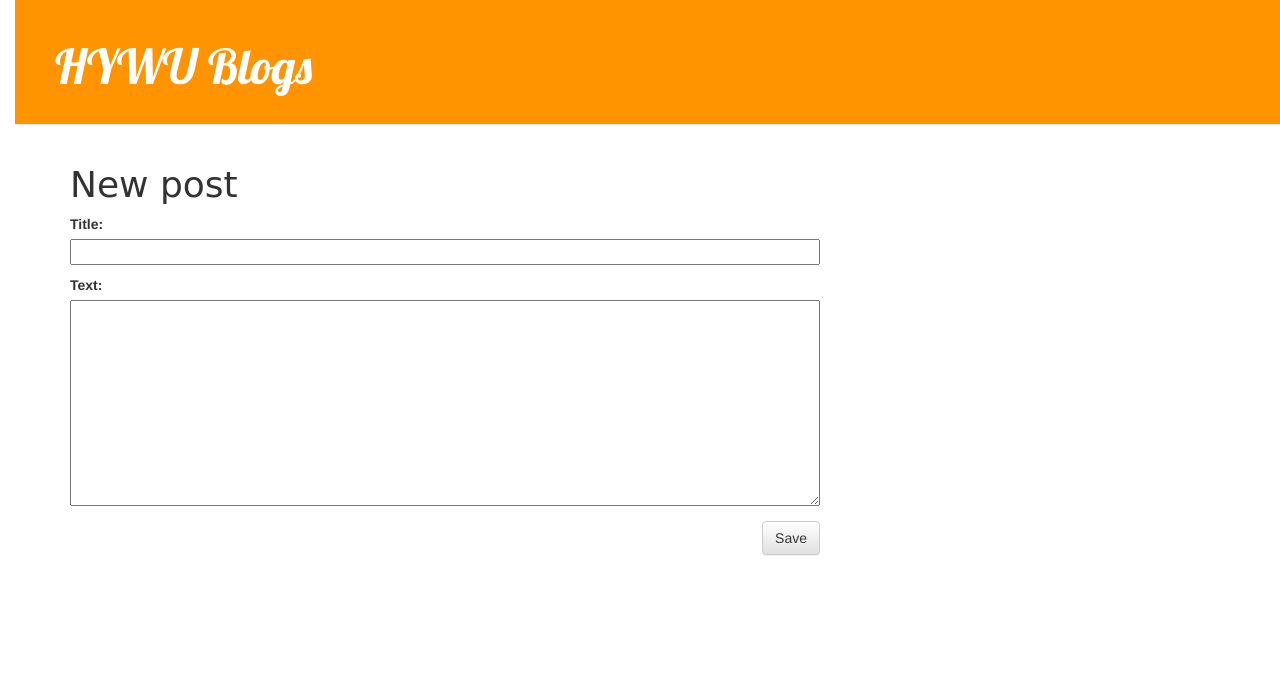
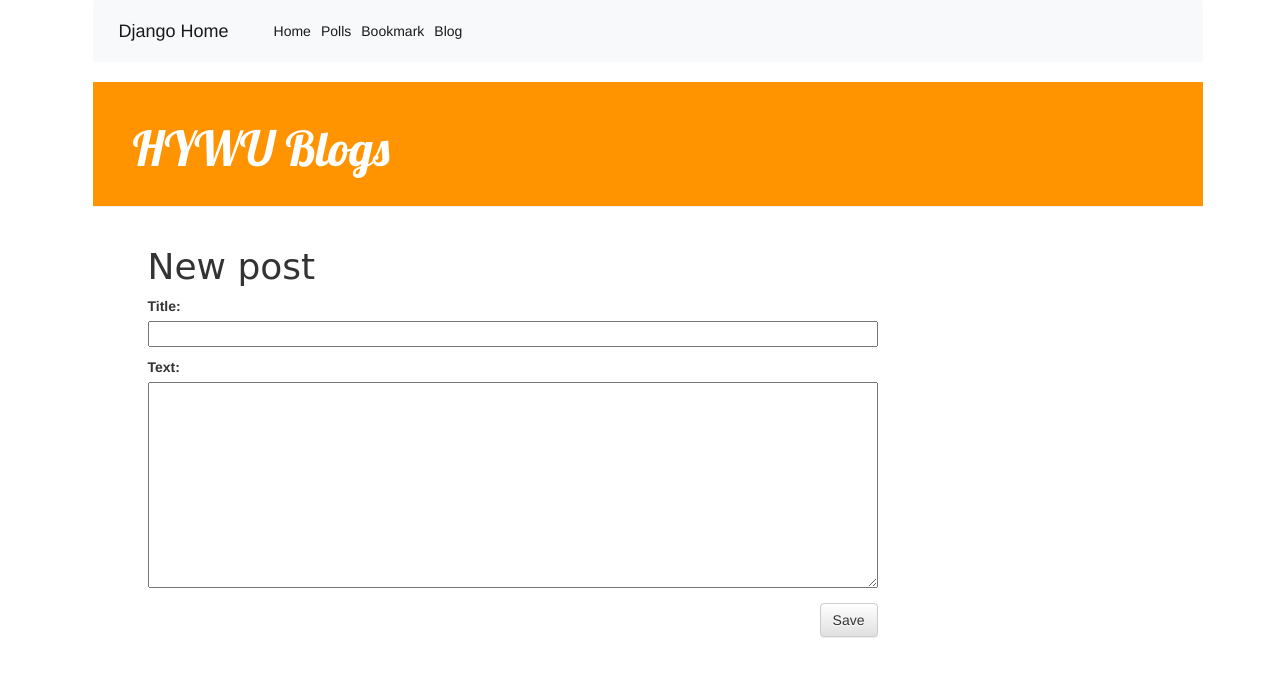
Before and after one commit to ycrp01/django_project, a Django app: page /blog/post/new/ in a window 1280 px wide. Shown: the top 677 px of the page. Run offline with Django 3.2, Linux system fonts and the light colour scheme; parts of the project's set-up code (start-up, migrations or seed data) failed here and were passed over; some libraries are stand-ins or nearby versions; some web fonts are replaced.

Commit message:
Django Project

```diff
--- a/blog/templates/blog/base.html
+++ b/blog/templates/blog/base.html
@@ -2,6 +2,10 @@
 <html lang="en">
 {% load static %}
 <head>
+    <link rel="stylesheet" href="https://cdn.jsdelivr.net/npm/bootstrap@4.5.3/dist/css/bootstrap.min.css" integrity="sha384-TX8t27EcRE3e/ihU7zmQxVncDAy5uIKz4rEkgIXeMed4M0jlfIDPvg6uqKI2xXr2" crossorigin="anonymous">
+    <script src="https://code.jquery.com/jquery-3.5.1.slim.min.js" integrity="sha384-DfXdz2htPH0lsSSs5nCTpuj/zy4C+OGpamoFVy38MVBnE+IbbVYUew+OrCXaRkfj" crossorigin="anonymous"></script>
+    <script src="https://cdn.jsdelivr.net/npm/bootstrap@4.5.3/dist/js/bootstrap.bundle.min.js" integrity="sha384-ho+j7jyWK8fNQe+A12Hb8AhRq26LrZ/JpcUGGOn+Y7RsweNrtN/tE3MoK7ZeZDyx" crossorigin="anonymous"></script>
+
     <link rel="stylesheet" href="//maxcdn.bootstrapcdn.com/bootstrap/3.2.0/css/bootstrap.min.css">
     <link rel="stylesheet" href="//maxcdn.bootstrapcdn.com/bootstrap/3.2.0/css/bootstrap-theme.min.css">
     <meta charset="UTF-8">
@@ -10,9 +14,39 @@
     <link rel="preconnect" href="https://fonts.googleapis.com">
     <link rel="preconnect" href="https://fonts.gstatic.com" crossorigin>
     <link href="https://fonts.googleapis.com/css2?family=Poor+Story&display=swap" rel="stylesheet">
-    <title>Title</title>
+
+    <title>Blog</title>
 </head>
 <body>
+
+<div class="container">
+
+    <nav class="navbar navbar-expand-lg navbar-light bg-light">
+        <a class="navbar-brand" href="#">Django Home</a>
+        <button class="navbar-toggler" type="button" data-toggle="collapse" data-target="#navbarSupportedContent" aria-controls="navbarSupportedContent" aria-expanded="false" aria-label="Toggle navigation">
+          <span class="navbar-toggler-icon"></span>
+        </button>
+
+        <div class="collapse navbar-collapse" id="navbarSupportedContent">
+          <ul class="navbar-nav mr-auto">
+            <li class="nav-item active">
+              <a class="nav-link" href="{% url 'home:home' %}">Home <span class="sr-only">(current)</span></a>
+            </li>
+
+            <li class="nav-item active">
+              <a class="nav-link" href="{% url 'polls:index' %}">Polls <span class="sr-only">(current)</span></a>
+            </li>
+
+            <li class="nav-item active">
+              <a class="nav-link" href="{% url 'bookmark:list' %}">Bookmark <span class="sr-only">(current)</span></a>
+            </li>
+
+            <li class="nav-item active">
+              <a class="nav-link" href="{% url 'blog:post_list' %}">Blog <span class="sr-only">(current)</span></a>
+            </li>
+          </ul>
+        </div>
+    </nav>
 
     <div class="page-header">
         {% if user.is_authenticated %}
@@ -25,7 +59,8 @@
         <div class="row">
             <div class="col-md-8">
               {% block content %}
-          {% endblock%}
+              {% endblock %}
+            </div>
         </div>
     </div>
 </div>
--- a/blog/views.py
+++ b/blog/views.py
@@ -5,7 +5,7 @@ from .forms import PostForm
 
 # Create your views here.
 def post_list(request):
-    posts = Post.objects.filter(published_date__lte=timezone.now()).order_by('published_date')
+    posts = Post.objects.filter(published_date__lte=timezone.now()).order_by('-id')
     return render(request, 'blog/post_list.html',{'posts':posts})
 
 def post_detail(request, pk):
--- a/config/settings.py
+++ b/config/settings.py
@@ -23,7 +23,7 @@ BASE_DIR = Path(__file__).resolve().parent.parent
 SECRET_KEY = 'f)rrz36c&ex21+^hi^n(%tfdir3_1^31!-tjqk%qey8w12n4rj'
 
 # SECURITY WARNING: don't run with debug turned on in production!
-DEBUG = False
+DEBUG = True
 
 ALLOWED_HOSTS = ['*']
 
@@ -107,9 +107,9 @@ AUTH_PASSWORD_VALIDATORS = [
 # Internationalization
 # https://docs.djangoproject.com/en/3.1/topics/i18n/
 
-LANGUAGE_CODE = 'en-us'
+LANGUAGE_CODE = 'ko-kr'
 
-TIME_ZONE = 'UTC'
+TIME_ZONE = 'Asia/Seoul'
 
 USE_I18N = True
 
--- a/home/static/home/style.css
+++ b/home/static/home/style.css
@@ -1,7 +1,7 @@
 body {
     background: white url("images/background.png") no-repeat;
     background-position: center;
-    background-size: 10%;
+    background-size: 30%;
     height: 500px;
     border-top: 10px solid #ccc;
 }
--- a/home/templates/home/home.html
+++ b/home/templates/home/home.html
@@ -1,6 +1,6 @@
 {% extends 'base.html' %}
+{% block title %} home {% endblock %}
 
-{% block title %} home {% endblock %}
 {% block content %}
     {% load static %}
     <link rel="stylesheet" type="text/css" href="{% static 'home/style.css' %}">
--- a/polls/static/polls/style.css
+++ b/polls/static/polls/style.css
@@ -1,11 +1,11 @@
 body{
     background: white url("images/background.png") no-repeat;
-    background-position: right-bottom;
+    background-position: center;
 }
 
-li a{
+a{
     color: green;
 }
 h1{
-    color: blue;
+    color: red;
 }
--- a/templates/base.html
+++ b/templates/base.html
@@ -14,7 +14,7 @@
 <div class="container">
 
   <nav class="navbar navbar-expand-lg navbar-light bg-light">
-  <a class="navbar-brand" href="#">Django Bookmark</a>
+  <a class="navbar-brand" href="#">Django Home</a>
   <button class="navbar-toggler" type="button" data-toggle="collapse" data-target="#navbarSupportedContent" aria-controls="navbarSupportedContent" aria-expanded="false" aria-label="Toggle navigation">
     <span class="navbar-toggler-icon"></span>
   </button>
@@ -22,7 +22,7 @@
   <div class="collapse navbar-collapse" id="navbarSupportedContent">
     <ul class="navbar-nav mr-auto">
       <li class="nav-item active">
-        <a class="nav-link" href="#">Home <span class="sr-only">(current)</span></a>
+        <a class="nav-link" href="{% url 'home:home' %}">Home <span class="sr-only">(current)</span></a>
       </li>
 
       <li class="nav-item active">
```
Also changed, not shown: bookmark/templates/bookmark/bookmark_detail.html (+7 -0 lines), polls/templates/polls/chart.html (+16 -0 lines), polls/templates/polls/detail.html (+7 -9 lines), polls/templates/polls/index.html (+37 -0 lines), polls/templates/polls/results.html (+6 -9 lines). Lines whose indentation alone changed are shown as unchanged.
